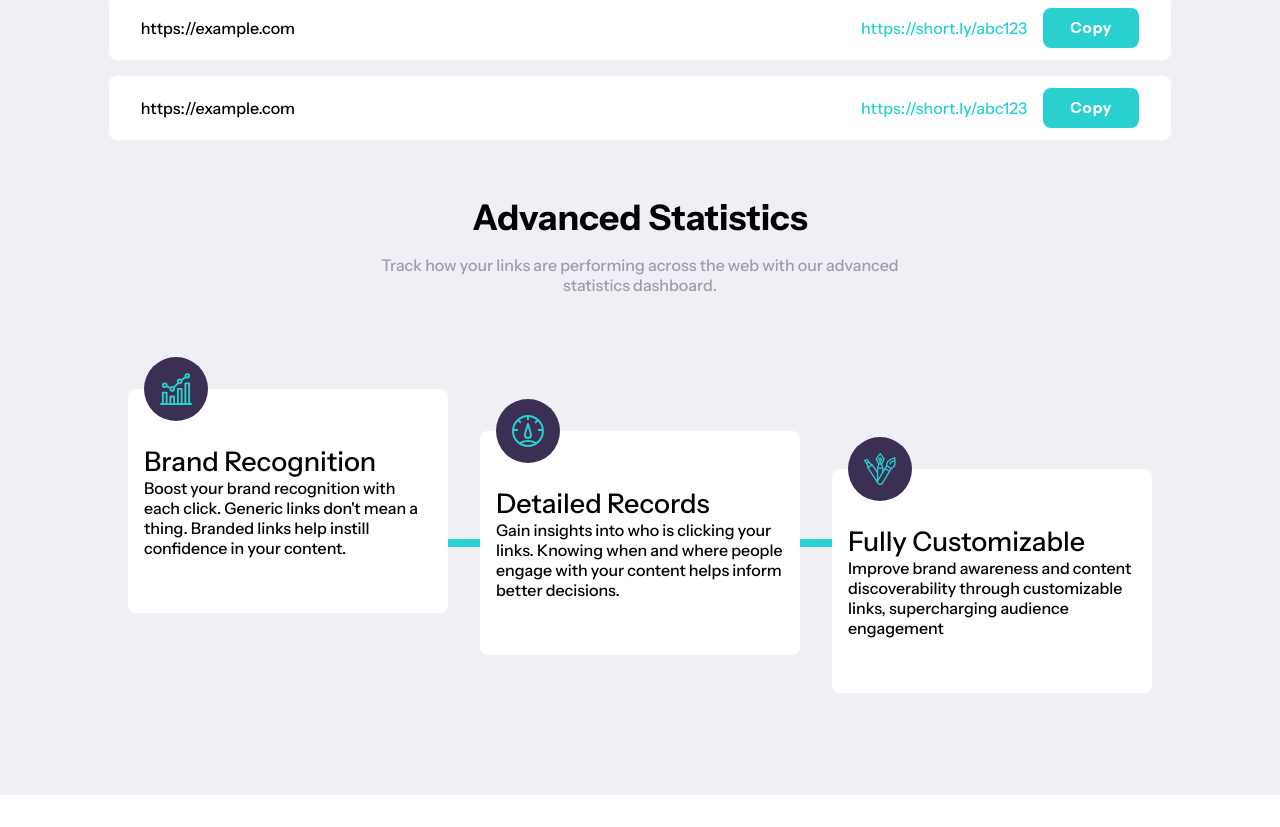
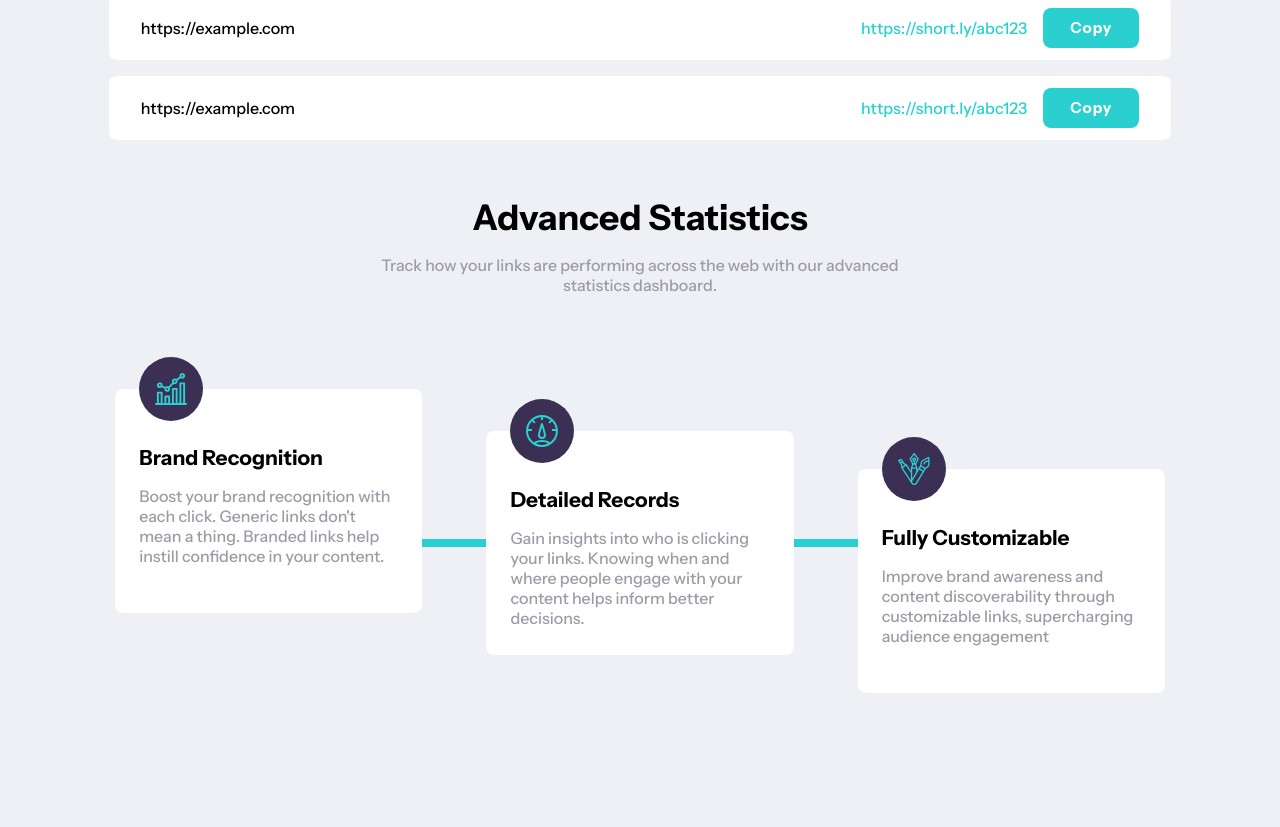
Before and after one commit to klaudiapalubska/URL-Shortening-API-Landing-Page, a website built with Parcel: page index.html in a window 1280 px wide. Shown: the part 817-1644 px from the top of the page. Before the commit the page ends 1612 px from the top, so only its background shows below. Built offline with nearby package versions, Linux system fonts and the light colour scheme.

Commit message:
add cards

```diff
--- a/index.html
+++ b/index.html
@@ -214,8 +214,8 @@
                 alt="brand recognition"
               />
             </div>
-            <p class="stats-card__title header--small">Brand Recognition</p>
-            <p class="stats-card__text">
+            <p class="stats-card__title header header--xs">Brand Recognition</p>
+            <p class="stats-card__text paragraph--small">
               Boost your brand recognition with each click. Generic links don't
               mean a thing. Branded links help instill confidence in your
               content.
@@ -230,8 +230,8 @@
                 alt="brand recognition"
               />
             </div>
-            <p class="stats-card__title header--small">Detailed Records</p>
-            <p class="stats-card__text">
+            <p class="stats-card__title header header--xs">Detailed Records</p>
+            <p class="stats-card__text paragraph--small">
               Gain insights into who is clicking your links. Knowing when and
               where people engage with your content helps inform better
               decisions.
@@ -246,8 +246,10 @@
                 alt="brand recognition"
               />
             </div>
-            <p class="stats-card__title header--small">Fully Customizable</p>
-            <p class="stats-card__text">
+            <p class="stats-card__title header header--xs">
+              Fully Customizable
+            </p>
+            <p class="stats-card__text paragraph--small">
               Improve brand awareness and content discoverability through
               customizable links, supercharging audience engagement
             </p>
--- a/src/sass/abstracts/_variables.scss
+++ b/src/sass/abstracts/_variables.scss
@@ -22,11 +22,11 @@ $font-weight: 500;
 $font-weight-bold: 700;
 
 //------------------------- Breakpoints -----------------------------//
-$mobile-breakpoint: 44.6875em; //715px
 $big-screen-breakpoint: 109.5em; //1752px
 $desktop-breakpoint: 86.625rem; //1386px
 $desktop-fix-breakpoint: 81.25em; //1300px
 $desktop-fix-breakpoint-1: 60.625em; //970px
+$mobile-breakpoint: 44.6875em; //715px
 $mobile-fix-breakpoint: 26.875em; //430px
 
 //------------------------- Margins -----------------------------//
--- a/src/sass/base/_typography.scss
+++ b/src/sass/base/_typography.scss
@@ -34,10 +34,17 @@ html {
       font-size: 0.9rem;
     }
   }
+  &--small {
+    font-size: 1rem;
+    color: a.$neutral-400-color;
+  }
 }
 
 .header {
   font-weight: a.$font-weight-bold;
+  &--xs {
+    font-size: 1.3rem;
+  }
   &--small {
     font-size: 1.6875rem;
   }
--- a/src/sass/components/_stats-card.scss
+++ b/src/sass/components/_stats-card.scss
@@ -1,32 +1,50 @@
 @use "../abstracts/index" as a;
 
 .stats-card {
+  & {
     position: relative;
     position: absolute;
     z-index: 10;
-  width: 20rem;
+    width: 24vw;
     height: 14rem;
     background-color: a.$neutral-0-color;
     border-radius: 0.5rem;
-  padding: 3.5rem 1rem 2rem 1rem;
+    padding: 3.5rem 1.5rem 2rem 1.5rem;
+  }
+
+  @include a.responsive(71.625em) {
+    height: 17rem;
+  }
+
+  @include a.responsive(57.6875em) {
+    height: 22rem;
+  }
 
   &--first {
-    left: 5vw;
-    top: -150px;
+    left: 4vw;
+    top: -9.375rem;
   }
 
   &--second {
-    // top: -110px;
+    @include a.responsive(71.625em) {
+      top: -110px;
+    }
   }
 
   &--third {
-    right: 5vw;
-    top: -70px;
+    right: 4vw;
+    top: -4.375rem;
   }
 
   &__icon-box {
     position: absolute;
     bottom: 12rem;
+    @include a.responsive(71.625em) {
+      bottom: 15rem;
+    }
+    @include a.responsive(57.6875em) {
+      bottom: 20rem;
+    }
     background-color: a.$primary-color-2;
     border-radius: 100%;
     width: 4rem;
@@ -38,6 +56,7 @@
     height: 2rem;
   }
   &__title {
+    margin-bottom: 1rem;
   }
   &__text {
   }
--- a/src/sass/pages/_main-page.scss
+++ b/src/sass/pages/_main-page.scss
@@ -209,7 +209,11 @@
 
 .get-started-section {
   background-color: a.$background-color;
-  padding: 14rem var(--page-margin);
+  padding: 14rem var(--page-margin) 18rem var(--page-margin);
+
+  @include a.responsive(57.6875em) {
+    padding-bottom: 25rem;
+  }
   height: 30rem;
   &__cards-box {
     position: relative;
```
Lines whose indentation alone changed are shown as unchanged.
